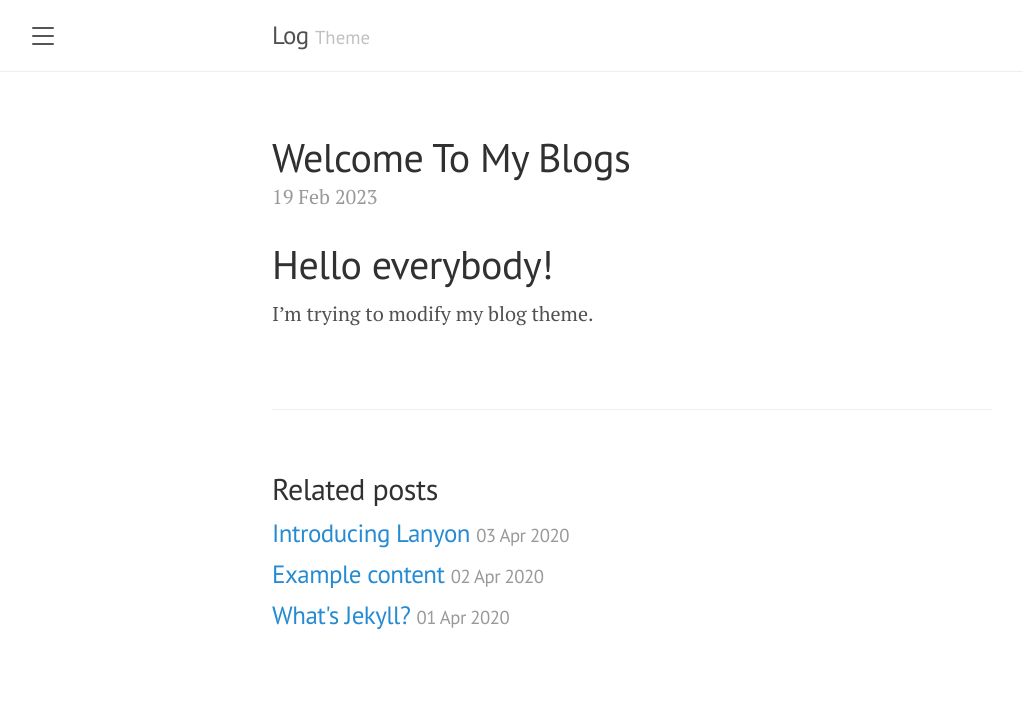
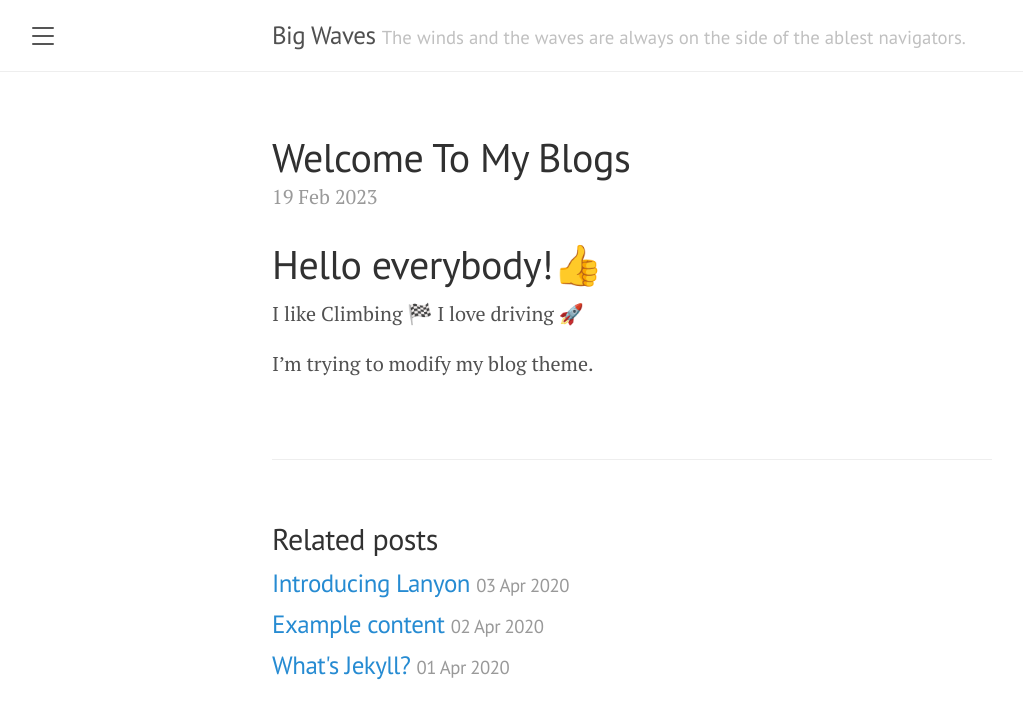
Before and after one commit to ihanchoi/ihanchoi.github.io, a Jekyll site: the page built from _posts/2023-02-19-Welcome-to-My-Blogs.md, in a window 1280 px wide. Shown: the top 719 px of the page, without its empty margins (8-1031 px from the left). Built offline with Jekyll 4.4.1, drawn with Linux system fonts in a browser that asks for light colours; emoji names are drawn with the system emoji font; our own code applies the rules of GitHub Pages for plain Markdown files.

Commit message:
modify config, install admin, jemoji

```diff
--- a/_config.yml
+++ b/_config.yml
@@ -1,6 +1,6 @@
 # Setup
-title:               Log
-tagline:             'Theme'
+title:               Big Waves
+tagline:             'The winds and the waves are always on the side of the ablest navigators.'
 description:         '#Programming #CleanCode'
 url:                 https://ihanchoi.github.io
 baseurl:             ''
@@ -9,14 +9,14 @@ permalink:           pretty
 
 # About/contact
 author:
-  name:              Mark Otto
-  url:               abcdtest
-  email:             testtestdev@gmail.com
+  name:              IHan Choi
+  url:               https://github.com/ihanchoi
+  email:             ihanchoi.dev@gmail.com
 
 # Gems
 plugins:
   - jekyll-paginate
-
+  - jemoji
 # Custom vars
 version:             1.1.0
 google_analytics_id: #UA-XXXX-Y
--- a/_posts/2023-02-19-Welcome-to-My-Blogs.md
+++ b/_posts/2023-02-19-Welcome-to-My-Blogs.md
@@ -1,3 +1,6 @@
-# Hello everybody!
+# Hello everybody!:+1:
+
+I like Climbing :checkered_flag:
+I love driving :rocket:
 
 I'm trying to modify my blog theme.
```
